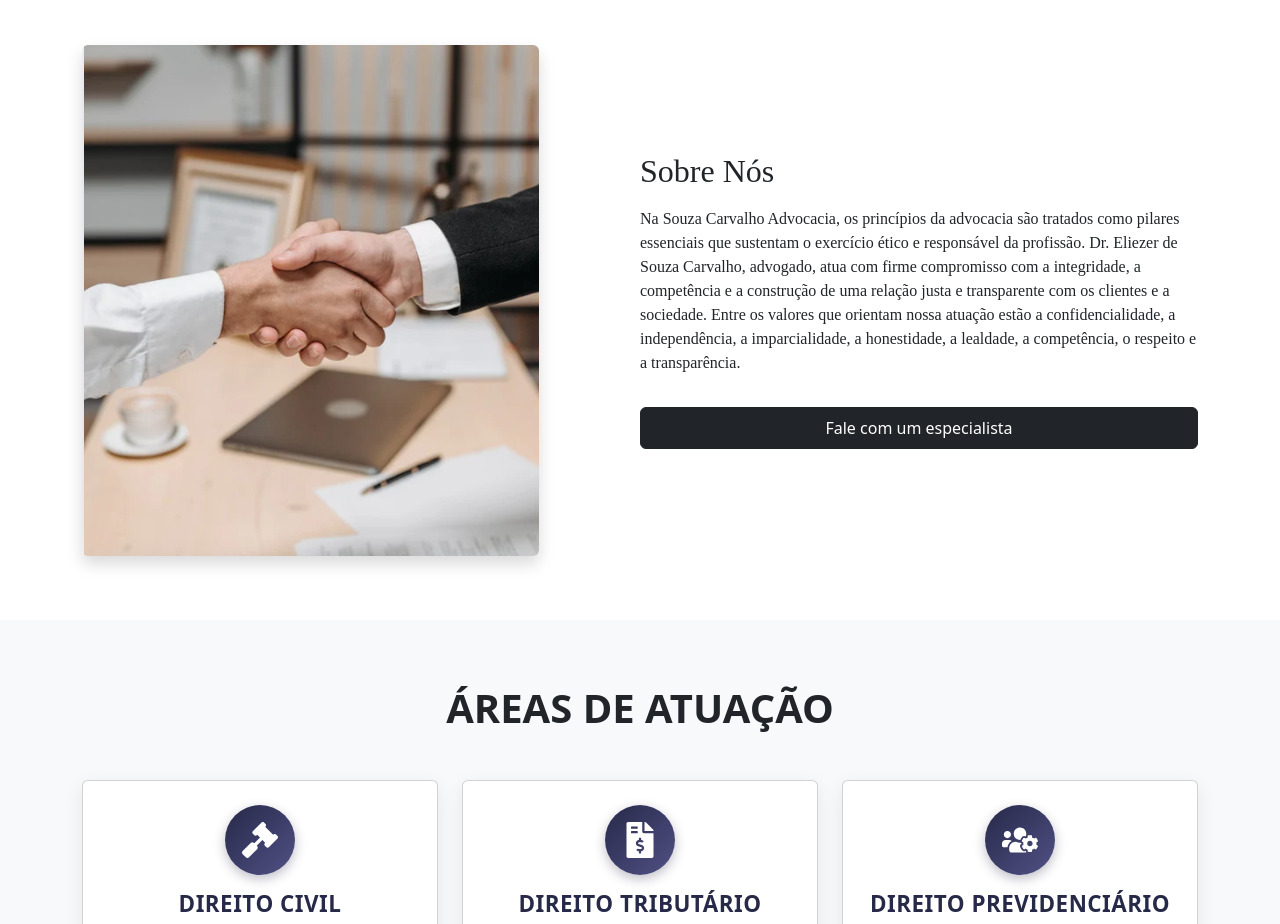
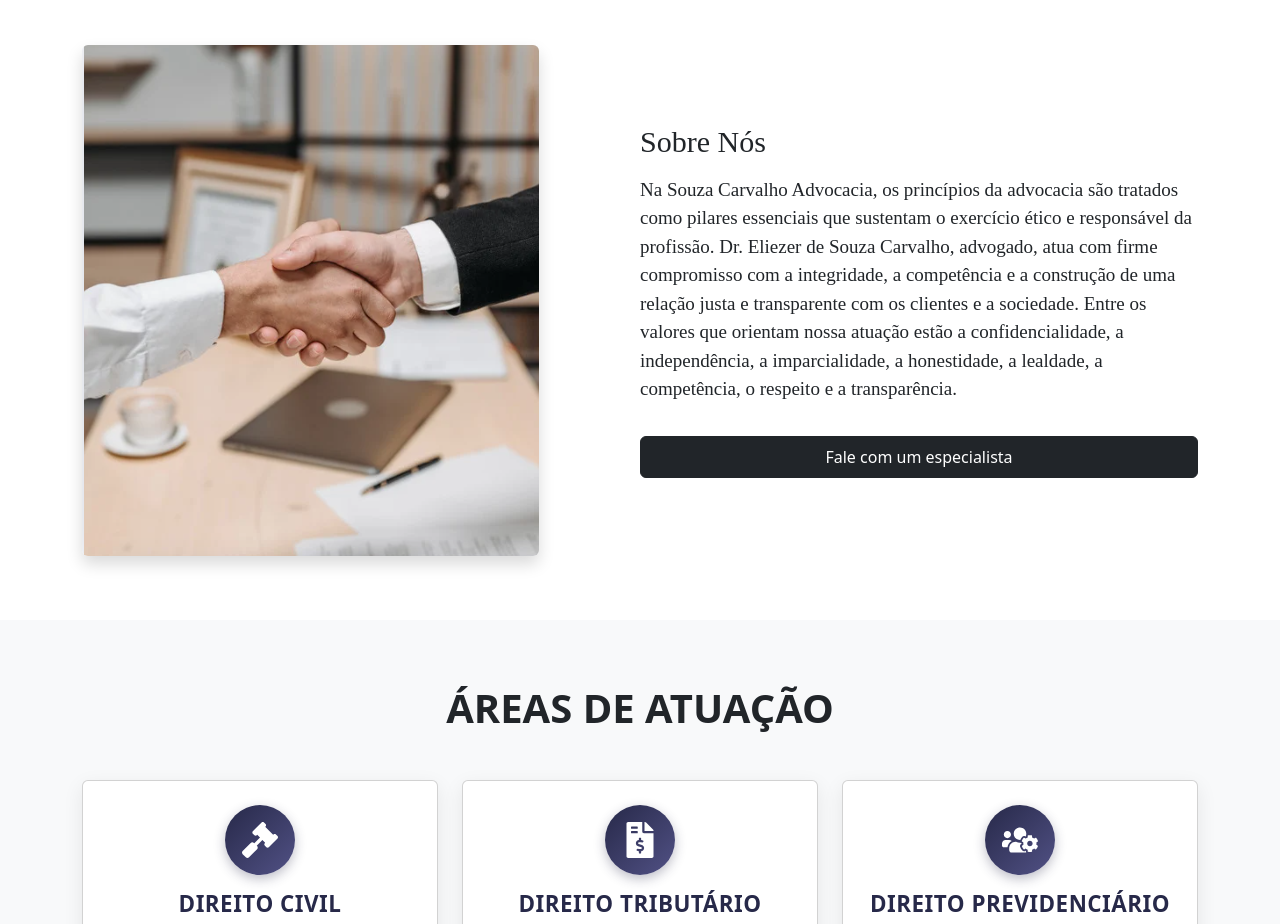
Before and after one commit to Caldeiraa/advocacia, a React (Create React App) app: page / in a window 1280 px wide. Shown: the part 900-1824 px from the top of the page. Built offline with nearby package versions, Linux system fonts and the light colour scheme.

Commit message:
atualizzação da fonte family sobre-nos

```diff
--- a/src/App.css
+++ b/src/App.css
@@ -216,8 +216,13 @@ a:hover {
   height: 100%;
 }
 
-.sobre-texto p,
-.sobre-texto h2 {
+.sobre-texto p {
+  font-family: 'Times New Roman', Times, serif;
+  font-size: 19px;
+}
+
+.sobre-texto h2{
+  font-size: 30px;
   font-family: 'Times New Roman', Times, serif;
 }
 
```
